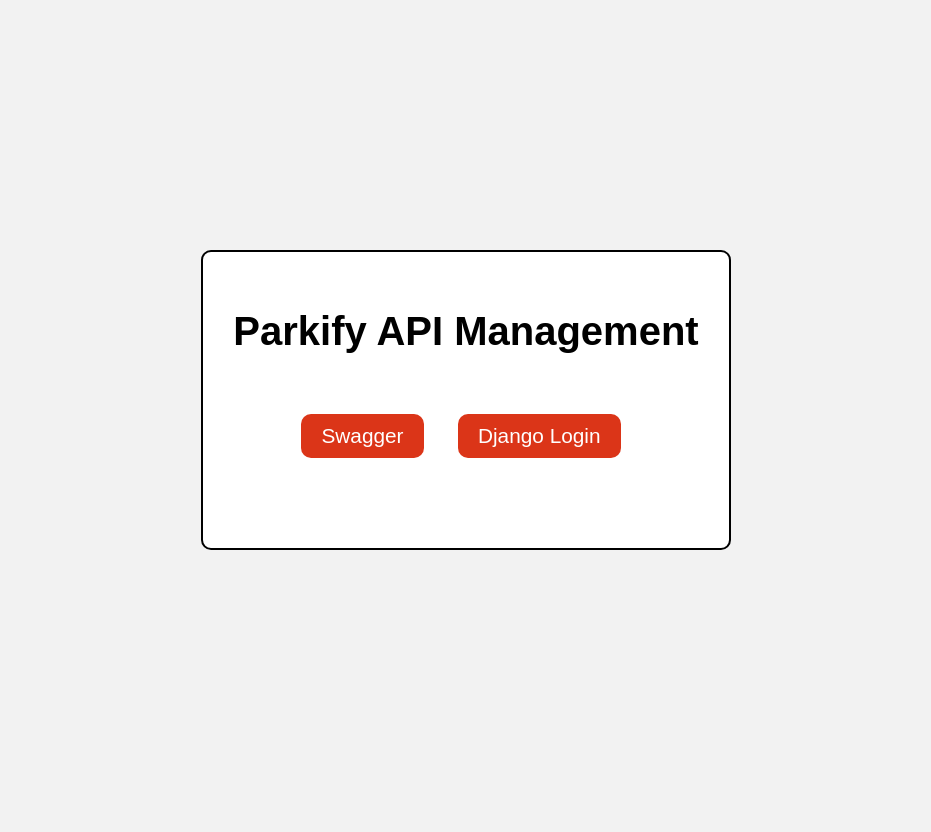
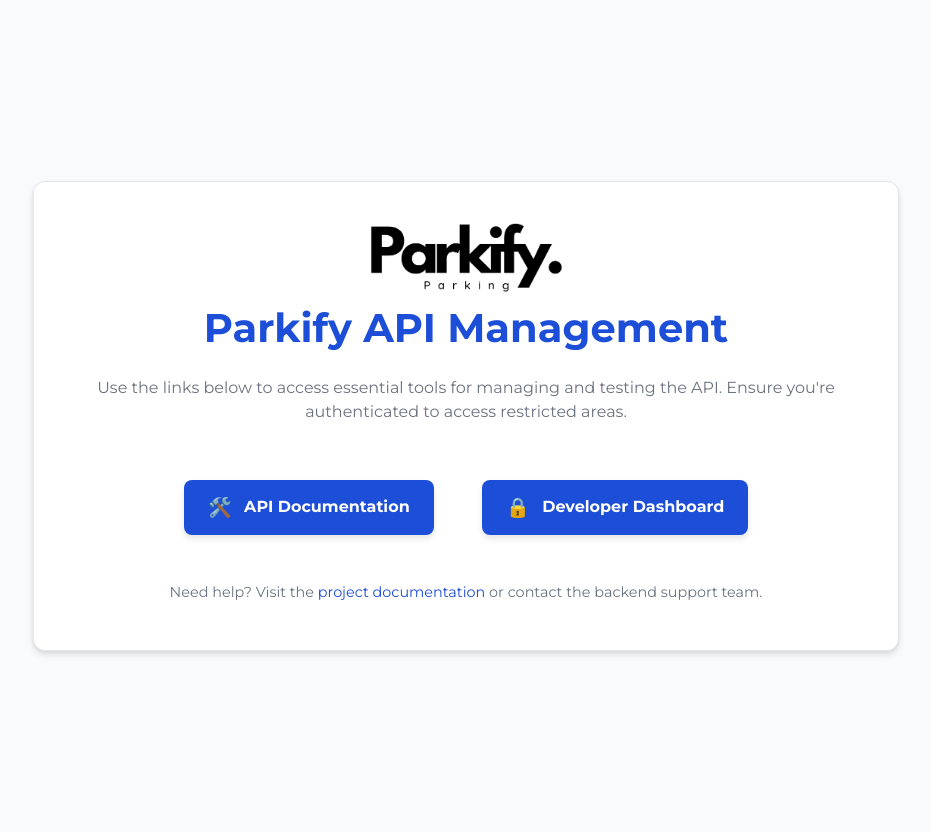
Before and after one commit to bibekjoshi01/hackathon-frontend, a Django app: page / in a window 1280 px wide. Shown: the whole page, without its empty margins (174-1105 px from the left). Before the commit the page ends 550 px from the top, so only its background shows below. Run offline with Django 4.2, Linux system fonts and the light colour scheme; parts of the project's set-up code (start-up, migrations or seed data) failed here and were passed over.

Commit message:
overall design changed for homepage, minor fixex

```diff
--- a/config/settings.py
+++ b/config/settings.py
@@ -243,7 +243,6 @@ REST_FRAMEWORK = {
         "django_filters.rest_framework.DjangoFilterBackend",
     ],
     "DEFAULT_SCHEMA_CLASS": "drf_spectacular.openapi.AutoSchema",
-    "EXCEPTION_HANDLER": "src.libs.exception_handler.custom_exception_handler",
     "DEFAULT_THROTTLE_RATES": {
         "anon": "5/minute",
     },
--- /dev/null
+++ b/src/static/css/home.css
@@ -0,0 +1,145 @@
+/* General Reset */
+body,
+html {
+  margin: 0;
+  padding: 0;
+  box-sizing: border-box;
+  font-family: "Arial", sans-serif;
+  background-color: #f8fafc;
+  color: #333;
+  line-height: 1.6;
+  font-family: "Montserrat", serif;
+}
+
+.logo {
+  width: 200px;
+  height: auto;
+}
+
+/* Container */
+.container {
+  display: flex;
+  flex-direction: column;
+  justify-content: center;
+  align-items: center;
+  min-height: 100vh;
+  padding: 1rem;
+}
+
+.content {
+  display: flex;
+  flex-direction: column;
+  justify-content: center;
+  align-items: center;
+  padding: 2rem;
+  background-color: #ffffff;
+  border-radius: 0.75rem;
+  box-shadow: 0 4px 6px rgba(0, 0, 0, 0.1), 0 1px 3px rgba(0, 0, 0, 0.06);
+  max-width: 800px;
+  margin: auto;
+  border: 1px solid #e5e7eb;
+}
+
+/* Header */
+.header h1 {
+  font-size: 2.5rem;
+  color: #1d4ed8;
+  margin: 0;
+  text-align: center;
+}
+
+.header .tagline {
+  margin-top: 0.5rem;
+  font-size: 1.2rem;
+  color: #6b7280;
+  text-align: center;
+}
+
+/* Content Description */
+.description {
+  font-size: 1rem;
+  color: #6b7280;
+  margin-bottom: 1.5rem;
+  text-align: center;
+  line-height: 1.5;
+}
+
+/* Buttons */
+.buttons {
+  display: flex;
+  align-items: center;
+  justify-content: center;
+  gap: 3rem;
+  margin-top: 2rem;
+}
+
+.icon {
+  margin-right: 0.5rem;
+  font-size: 1.2rem;
+  display: inline-block;
+  vertical-align: middle;
+}
+
+.button {
+  text-decoration: none;
+  padding: 0.75rem 1.5rem;
+  border-radius: 0.5rem;
+  font-size: 1rem;
+  font-weight: bold;
+  background-color: #1d4ed8;
+  color: white;
+  transition: background-color 0.3s, transform 0.2s;
+  box-shadow: 0px 4px 6px rgba(0, 0, 0, 0.1);
+}
+
+.button:hover {
+  background-color: #2563eb;
+  transform: scale(1.02);
+}
+
+.button:active {
+  background-color: #1e40af;
+  transform: scale(0.95);
+}
+
+/* Footer */
+.footer {
+  margin-top: 2rem;
+  font-size: 0.9rem;
+  color: #6b7280;
+  text-align: center;
+}
+
+.footer a {
+  color: #1d4ed8;
+  text-decoration: none;
+}
+
+.footer a:hover {
+  text-decoration: underline;
+}
+
+/* Responsiveness */
+@media (max-width: 768px) {
+  .header h1 {
+    font-size: 2rem;
+  }
+
+  .buttons {
+    flex-direction: column;
+    gap: 1rem;
+  }
+
+  .button {
+    width: 100%;
+    text-align: center;
+  }
+
+  .main-content h2 {
+    font-size: 1.5rem;
+  }
+
+  .description {
+    font-size: 0.9rem;
+  }
+}
--- a/src/templates/base.html
+++ b/src/templates/base.html
@@ -1,36 +1,54 @@
 {% load static i18n %}
-
 <!DOCTYPE html>
 {% get_current_language as LANGUAGE_CODE %}
 <html lang="{{ LANGUAGE_CODE }}">
   <head>
     <meta charset="utf-8" />
     <meta http-equiv="x-ua-compatible" content="ie=edge" />
-    <title>
-      {% block title %}
-      Parkify API Management
-      {% endblock title %}
-    </title>
+    <title>{% block title %} Parkify Admin {% endblock title %}</title>
     <meta name="viewport" content="width=device-width, initial-scale=1.0" />
-    <meta name="description" content="Behold My Awesome Project!" />
+    <meta name="description" content="Parkify API Management!" />
+    <meta name="author" content="Bibek Joshi" />
     <link rel="icon" href="{% static 'images/favicons/favicon.ico' %}" />
-    {% block css %}
-      <link href="{% static 'css/project.css' %}" rel="stylesheet" />
-    {% endblock css %}
-    {% block javascript %}
-      <script defer src="{% static 'js/project.js' %}"></script>
-    {% endblock javascript %}
+    <link href="{% static 'css/home.css' %}" rel="stylesheet" />
+    <link rel="preconnect" href="https://fonts.googleapis.com" />
+    <link rel="preconnect" href="https://fonts.gstatic.com" crossorigin />
+    <link
+      href="https://fonts.googleapis.com/css2?family=Montserrat:ital,wght@0,100..900;1,100..900&family=Roboto:ital,wght@0,100;0,300;0,400;0,500;0,700;0,900;1,100;1,300;1,400;1,500;1,700;1,900&display=swap"
+      rel="stylesheet"
+    />
   </head>
   <body>
     <div class="container">
-      <h1>Parkify API Management</h1>
-      <div class="links">
-        <a href="{% url 'swagger-ui' %}">
-          <button>Swagger</button>
-        </a>
-        <a href="{% url 'admin:index' %}">
-          <button>Django Login</button>
-        </a>
+      <div class="content">
+        <img class="logo" src="{% static 'images/logo.png' %}" alt="logo"/>
+        <header class="header">
+          <h1>Parkify API Management</h1>
+          <p class="description">
+            Use the links below to access essential tools for managing and
+            testing the API. Ensure you're authenticated to access restricted
+            areas.
+          </p>
+        </header>
+        <main class="main-content">
+          <div class="buttons">
+            <a href="{% url 'swagger-ui' %}" class="button">
+              <span class="icon">🛠️</span> API Documentation
+            </a>
+            <a href="{% url 'admin:index' %}" class="button">
+              <span class="icon">🔒</span> Developer Dashboard
+            </a>
+          </div>
+        </main>
+        <footer class="footer">
+          <p>
+            Need help? Visit the
+            <a href="#" target="_blank"
+              >project documentation</a
+            >
+            or contact the backend support team.
+          </p>
+        </footer>
       </div>
     </div>
   </body>
```
